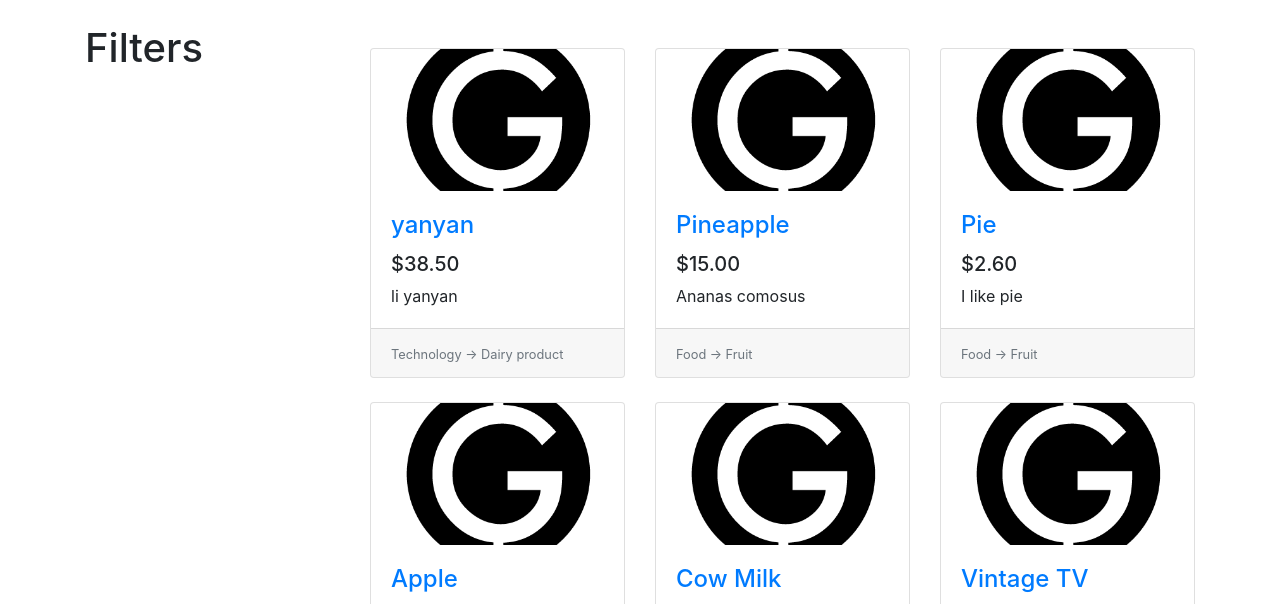
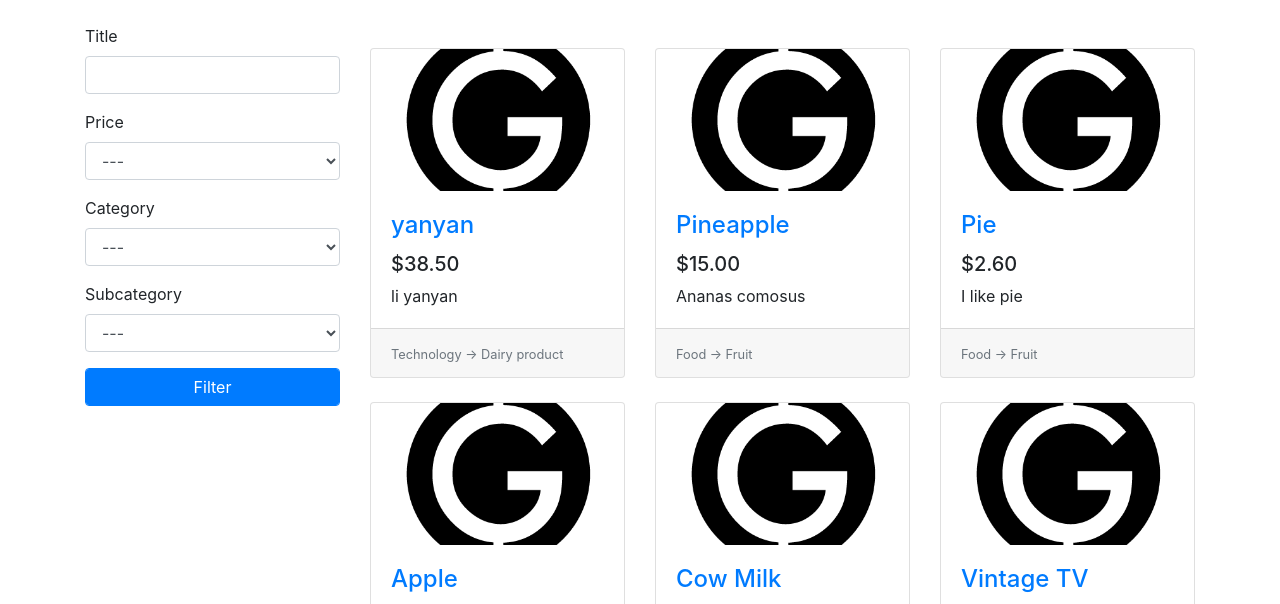
Before and after one commit to joyc/globomantics, a Flask app: page / in a window 1280 px wide. Shown: the part 56-660 px from the top of the page. Run offline with Flask 2, Linux system fonts and the light colour scheme; data comes from the database, SQL or seed files in the repository; parts of the project's set-up code (start-up, migrations or seed data) failed here and were passed over; some libraries are stand-ins or nearby versions.

Commit message:
add filter func

```diff
--- a/app.py
+++ b/app.py
@@ -1,12 +1,16 @@
 from flask import Flask, render_template, request, redirect, url_for, g, flash
 from flask_wtf import FlaskForm
-from wtforms import StringField, TextAreaField, SubmitField, SelectField, DecimalField
+from flask_wtf.file import FileAllowed
+from wtforms import FileField, StringField, TextAreaField, SubmitField, SelectField, DecimalField
 from wtforms.validators import InputRequired, DataRequired, Length
 import pdb
 import sqlite3
 
 app = Flask(__name__)
 app.config["SECRET_KEY"] = "secretkey"
+app.config["ALLOWED_IMAGE_EXTENSIONS"] = ["jpeg", "jpg", "png"]
+app.config["MAX_CONTENT_LENGTH"] = 16 * 1024 * 1024
+app.config["IMAGE_UPLOADS"] = os.path.join(basedir, "uploads")
 
 
 class ItemForm(FlaskForm):
@@ -17,6 +21,7 @@ class ItemForm(FlaskForm):
     description = TextAreaField("Description", validators=[InputRequired("Input is required!"),
                             DataRequired("Data is required!"),
                             Length(min=5, max=40, message="Input must be between 5 and 40 characters long")])
+    image       = FileField("Image", validators=[FileAllowed(app.config["ALLOWED_IMAGE_EXTENSIONS"], "Images only!")])
 
 class NewItemForm(ItemForm):
     category    = SelectField("Category", coerce=int)
@@ -29,20 +34,74 @@ class EditItemForm(ItemForm):
 class DeleteItemForm(FlaskForm):
     submit      = SubmitField("Delete item")
 
+class FilterForm(FlaskForm):
+    title       = StringField("Title", validators=[Length(max=20)])
+    price       = SelectField("Price", coerce=int, choices=[(0, "---"), (1, "Max to Min"), (2, "Min to Max")])
+    category    = SelectField("Category", coerce=int)
+    subcategory = SelectField("Subcategory", coerce=int)
+    submit      = SubmitField("Filter")
+
 
 @app.route("/")
 def home():
     conn = get_db()
     c = conn.cursor()
 
-    items_from_db = c.execute("""SELECT
-                    i.id, i.title, i.description, i.price, i.image, c.name, s.name
-                    FROM
-                    items AS i
-                    INNER JOIN categories AS c ON i.category_id = c.id
-                    INNER JOIN subcategories AS s ON i.subcategory_id  = s.id
-                    ORDER BY i.id DESC
-    """)
+    form = FilterForm(request.args, meta={"csrf": False})
+
+    c.execute("SELECT id, name FROM categories")
+    categories = c.fetchall()
+    categories.insert(0, (0, "---"))
+    form.category.choices = categories
+
+    c.execute("SELECT id, name FROM subcategories WHERE category_id = ?", (1,))
+    subcategories = c.fetchall()
+    subcategories.insert(0, (0, "---"))
+    form.subcategory.choices = subcategories
+
+    query = """
+            SELECT
+            i.id, i.title, i.description, i.price, i.image, c.name, s.name
+            FROM
+            items AS i
+            INNER JOIN categories AS c ON i.category_id = c.id
+            INNER JOIN subcategories AS s ON i.subcategory_id  = s.id
+    """
+
+    if form.validate():
+
+        filter_queries = []
+        parameters = []
+
+        if form.title.data.strip():
+            filter_queries.append("i.title LIKE ?")
+            parameters.append("%" + form.title.data + "%")
+
+        if form.category.data:
+            filter_queries.append("i.category_id = ?")
+            parameters.append(form.category.data)
+
+        if form.subcategory.data:
+            filter_queries.append("i.subcategory_id = ?")
+            parameters.append(form.subcategory.data)
+
+        if filter_queries:
+            query += " WHERE "
+            query += " AND ".join(filter_queries)
+
+        if form.price.data:
+            if form.price.data == 1:
+                query += " ORDER BY i.price DESC"
+            else:
+                query += " ORDER BY i.price"
+        else:
+            query += " ORDER BY i.id DESC"
+
+        items_from_db = c.execute(query, tuple(parameters))
+        # print(query)
+    else:
+        items_from_db = c.execute( query + "ORDER BY i.id DESC")
+
     items = []
     for row in items_from_db:
         item = {
@@ -56,7 +115,7 @@ def home():
         }
         items.append(item)
 
-    return render_template("home.html", items=items)
+    return render_template("home.html", items=items, form=form)
 
 # @app.route("/static/<filename>")
 # def static(filename):
--- a/templates/home.html
+++ b/templates/home.html
@@ -5,7 +5,25 @@
     <div class="row">
         <div class="col-lg-3">
             <div class="my-4">
-                <h1>Filters</h1>
+                <form action="{{ url_for('home') }}" method="GET">
+                    <div class="form-group">
+                        {{ form.title.label }}
+                        {{ form.title(class="form-control") }}
+                    </div>
+                    <div class="form-group">
+                        {{ form.price.label }}
+                        {{ form.price(class="form-control") }}
+                    </div>
+                    <div class="form-group">
+                        {{ form.category.label }}
+                        {{ form.category(class="form-control") }}
+                    </div>
+                    <div class="form-group">
+                        {{ form.subcategory.label }}
+                        {{ form.subcategory(class="form-control") }}
+                    </div>
+                    {{ form.submit(class="btn btn-primary form-control") }}
+                </form>
             </div>
         </div>
         <div class="col-lg-9">
```
